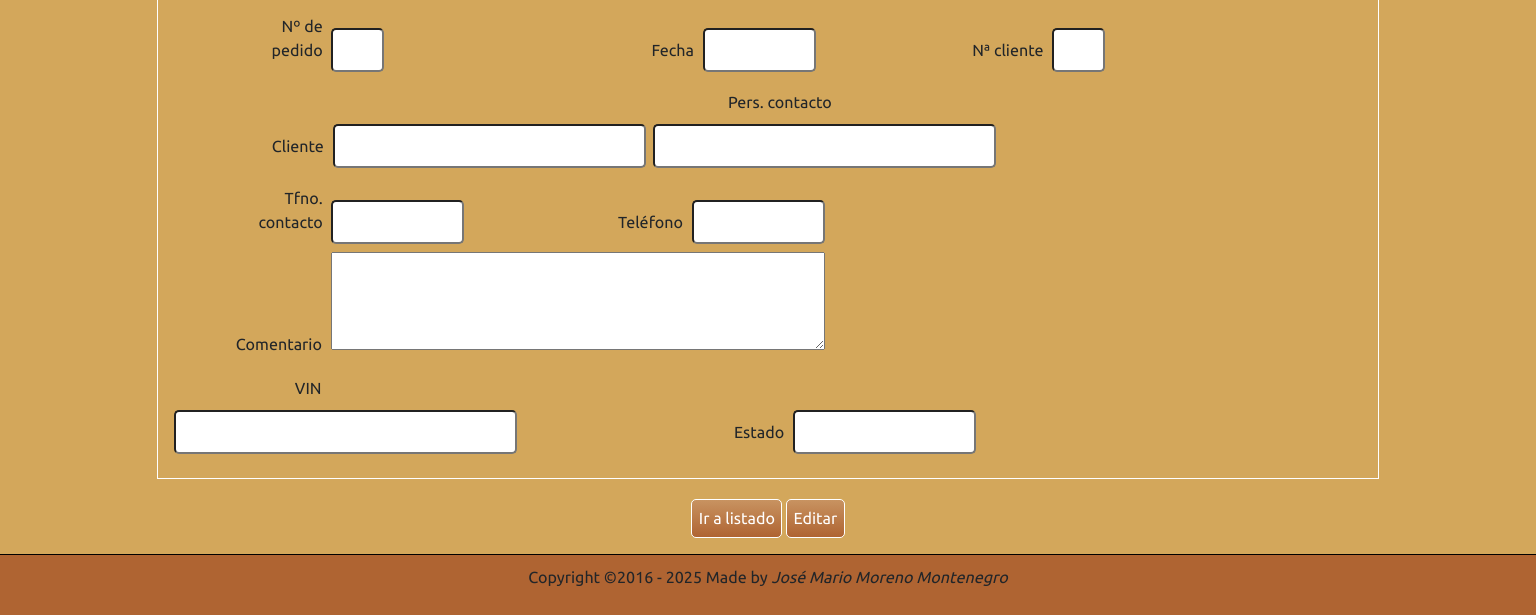
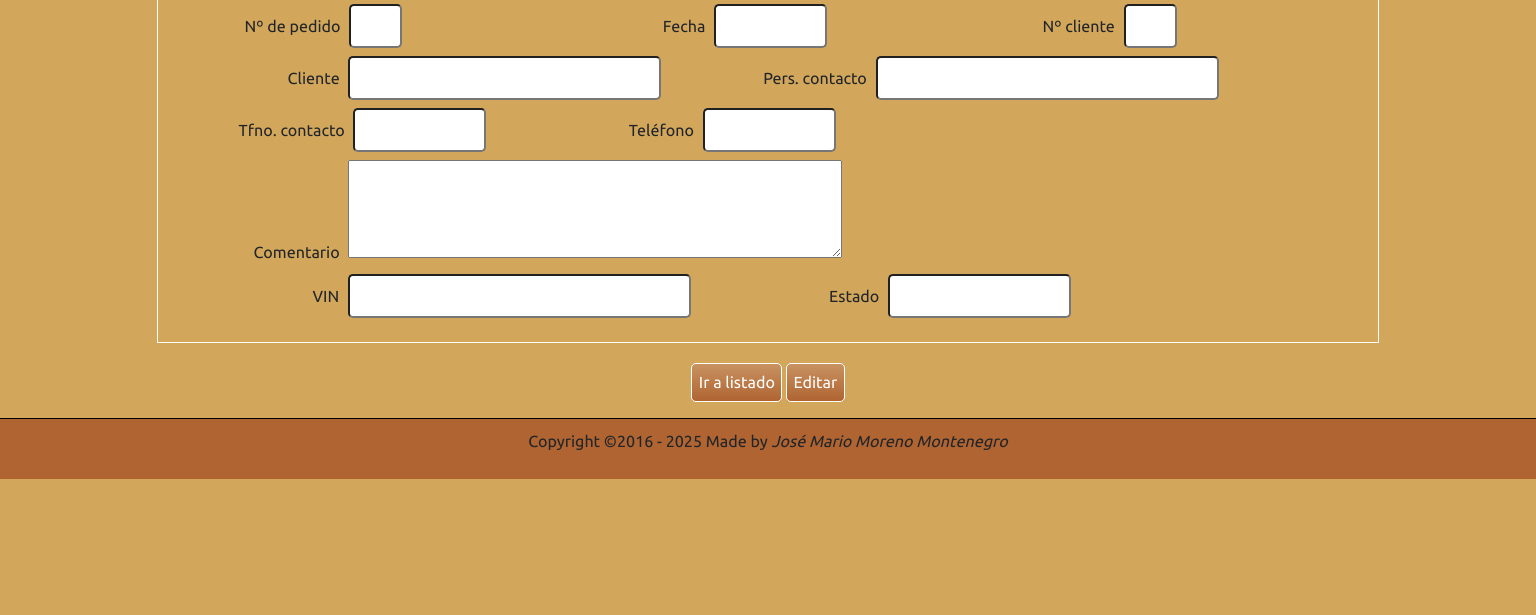
Before and after one commit to u83mm/Autogest-Symfony, a Symfony app: template templates/pedido_call_center/show.html.twig in a window 1536 px wide. Shown: the part 338-953 px from the top of the page. After the commit the page ends 817 px from the top, so only its background shows below. Run offline with Twig, Linux system fonts and the light colour scheme; the template is opened without the code that fills it, so the values that code supplies are empty; some libraries are stand-ins or nearby versions.

Commit message:
feat/improve show order view

```diff
--- a/public_html/css/estilo.css
+++ b/public_html/css/estilo.css
@@ -2353,4 +2411,38 @@ div.clienteDate, div.razonSocial{
 	.product-details .family {
 		width: 35%;
 	}
-}
+
+	.numero-pedido {
+		width: 36%;
+	}
+
+	.fecha label {
+		margin-left: 0;
+	}
+
+	.nombre-cliente {
+		width: 47%;
+	}
+
+	.persona-contacto {
+		width: 44%;
+	}
+
+	.persona-contacto label {
+		margin-left: 0;
+	}
+
+	.tfno-contacto label {
+		width: 48%;
+		margin-left: 0;
+
+	}
+
+	.comentario label {
+		width: 14.4%;
+	}
+
+	.vin {
+		width: 48%;
+	}
+}
--- a/templates/pedido_call_center/show.html.twig
+++ b/templates/pedido_call_center/show.html.twig
@@ -26,7 +26,7 @@
                     <input type="text" id="fecha" name="fecha" value="{{ pedido_call_center.fecha ? pedido_call_center.fecha|date('d-m-Y') : '' }}" size="8" readonly>
                 </div>
                 <div class="numero-cliente">
-                    <label class="order-details-label" for="cuentaCliente">Nª cliente</label>
+                    <label class="order-details-label" for="cuentaCliente">Nº cliente</label>
                     <input type="text" id="cuentaCliente" name="cuentaCliente" value="{{ pedido_call_center.cuentaCliente }}" size="2" readonly>
                 </div>
 
@@ -43,7 +43,7 @@
                     <input type="tel" id="telefono" name="telefono" value="{{ pedido_call_center.telefono }}" size="10" readonly>
                 </div>
 
-                <div class="tfno-contacto">
+                <div class="tfno1">
                     <label for="telefono1">Teléfono</label>
                     <input type="tel" id="telefono1" name="telefono1" value="{{ pedido_call_center.telefono1 }}" size="10" readonly>
                 </div>
@@ -57,7 +57,7 @@
                 </div>
                 <div class="estado">
                     <label class="order-details-label" for="estado">Estado</label>
-                    <input type="text" id="estado" name="estado" value="{{ pedido_call_center.estado }}" size="15" readonly>
+                    <input type="text" id="estado" name="estado" value="{{ estado.estado }}" size="15" readonly>
                 </div>
 
             </fieldset>
```
Also changed, not shown: other parts of public_html/css/estilo.css (+63 -5 lines), src/Controller/PedidoCallCenterController.php (+34 -37 lines), templates/producto/show.html.twig (+0 -25 lines).
